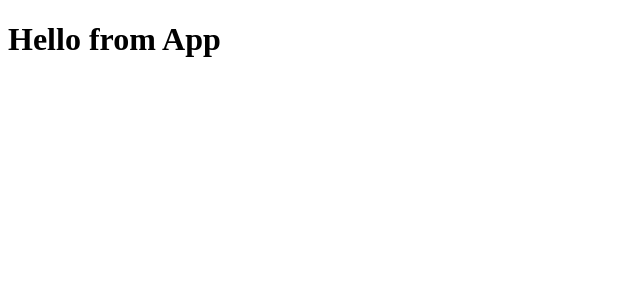
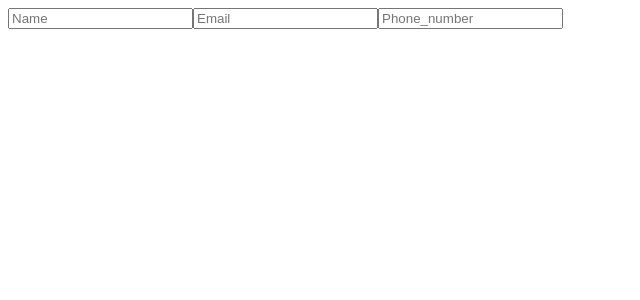
Before and after one commit to samuelskim1/W11D1, a React (Create React App) app in the folder intro-to-react-forms/: page / in a window 1280 px wide. Shown: the top 300 px of the page, without its empty margins (0-640 px from the left). Built offline with nearby package versions, Linux system fonts and the light colour scheme.

Commit message:
created forms

```diff
--- a/intro-to-react-forms/package.json
+++ b/intro-to-react-forms/package.json
@@ -8,6 +8,7 @@
     "@testing-library/user-event": "^12.8.3",
     "react": "^18.2.0",
     "react-dom": "^18.2.0",
+    "react-router-dom": "^5.3.4",
     "react-scripts": "5.0.1"
   },
   "scripts": {
--- a/intro-to-react-forms/src/App.js
+++ b/intro-to-react-forms/src/App.js
@@ -1,6 +1,10 @@
+import Form from "./form";
+
 function App() {
   return (
-    <h1>Hello from App</h1>
+    <>
+      <Form/>
+    </>
   );
 }
 
--- /dev/null
+++ b/intro-to-react-forms/src/form.jsx
@@ -0,0 +1,62 @@
+import {useState} from "react";
+
+export default function Form() {
+    const [user, setUser] = useState({
+        Name: "",
+        Email: "",
+        Phone_number: "",
+        Phone_type: "",
+        Staff: "",
+        Bio: "",
+        Sign_up_for_email_notifications: ""
+    })
+
+
+    const handleChange = function(field) {
+        return function(e) {
+            const value = e.target.value;
+            setUser({
+                ...user,
+                [field]: value
+            });
+        }
+    }
+
+
+
+
+
+
+
+    return (
+        <>
+            <form id="userform">
+                <input type="text" placeholder="Name" value={user.Name} onChange={handleChange("Name")}/>
+                <input type="email" placeholder="Email" value={user.Email} onChange={handleChange("Email")}/>
+                <input type="text" placeholder="Phone_number" value={user.Phone_number} onChange={handleChange("Phone_number")}/>
+
+                {/* <select name="Phone_type">
+                    <option value="Home">Home</option>
+                    <option value="Work">Work</option>
+                    <option value="Mobile">Mobile</option>
+                </select>
+
+                <label>Instructor
+                    <input type="radio" name="Instructor"/>
+                </label>
+
+                <label>Student
+                    <input type="radio" name="Student" />
+                </label>
+
+                <label>Sign Up for Email Notifications
+                    <input type="checkbox" />
+                </label> */}
+
+            </form>
+
+            {/* <textarea name="Bio" form="userform" value={user.Bio}>Enter text here...</textarea> */}
+        </>
+
+    );
+}
--- a/intro-to-react-forms/src/index.js
+++ b/intro-to-react-forms/src/index.js
@@ -2,10 +2,13 @@ import React from 'react';
 import ReactDOM from 'react-dom';
 import './index.css';
 import App from './App';
+import {BrowserRouter} from "react-router-dom";
 
 ReactDOM.render(
   <React.StrictMode>
-    <App />
+    <BrowserRouter>
+      <App />
+    </BrowserRouter>
   </React.StrictMode>,
   document.getElementById('root')
 );
```
Also changed, not shown: 1 other file (tests, documents, lock files or other folders).
